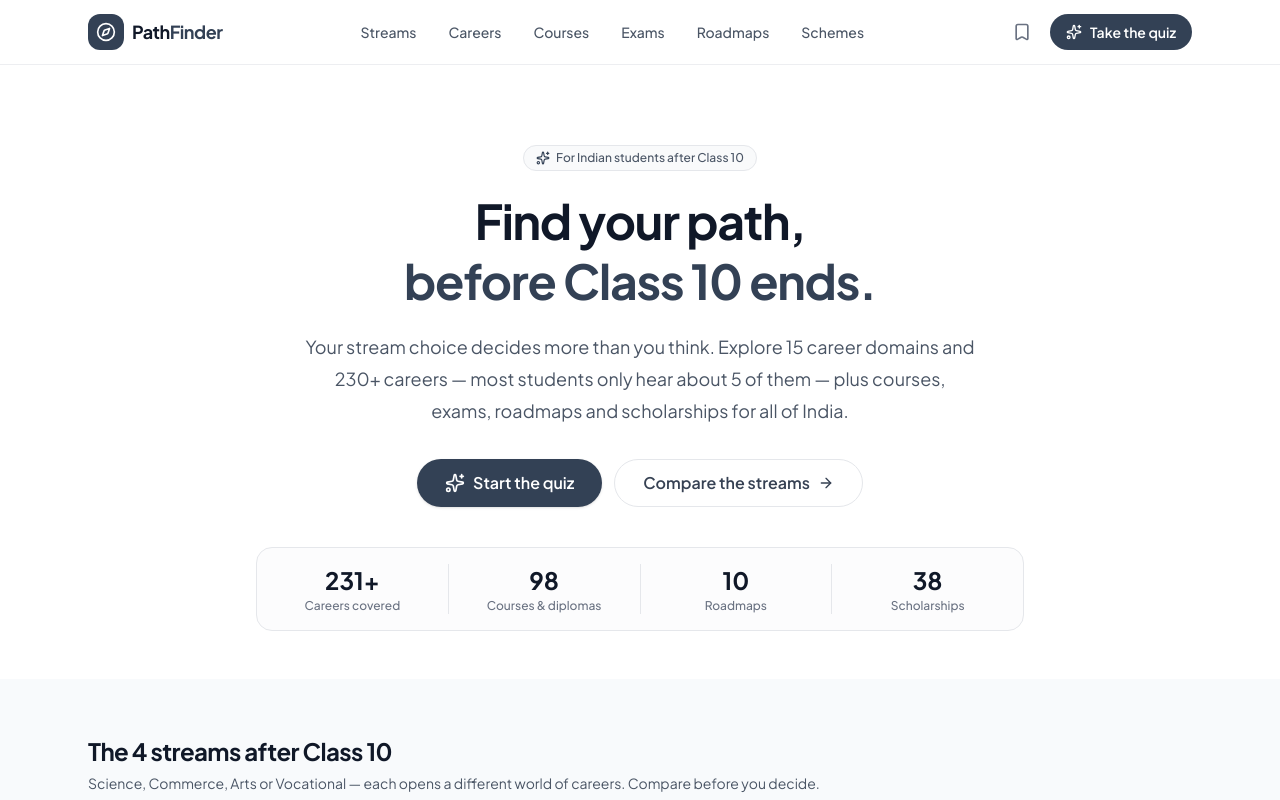
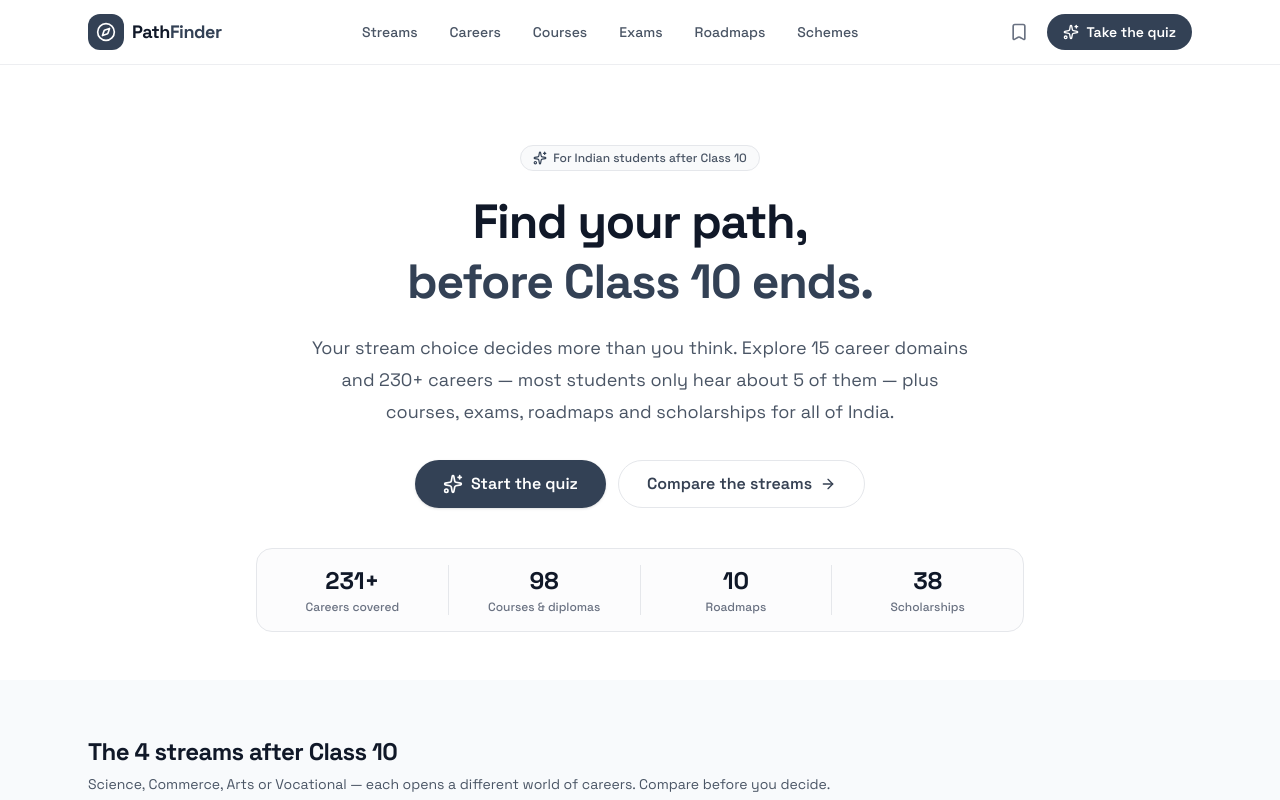
Before and after one commit to Tejaswini1979/pathfinder, a Next.js app: page / in a window 1280 px wide. Shown: the top 800 px of the page. Built offline with nearby package versions, Linux system fonts and the light colour scheme.

Commit message:
Fix invisible text by enforcing light theme and switch to Space Grotesk font

```diff
--- a/src/app/globals.css
+++ b/src/app/globals.css
@@ -10,7 +10,7 @@
   --color-background: var(--background);
   --color-foreground: var(--foreground);
   --color-surface-muted: var(--surface-muted);
-  --font-sans: var(--font-plus-jakarta-sans), ui-sans-serif, system-ui, sans-serif;
+  --font-sans: var(--font-space-grotesk), ui-sans-serif, system-ui, sans-serif;
   --font-mono: ui-monospace, SFMono-Regular, Menlo, monospace;
 }
 
@@ -31,10 +31,3 @@
   font-family: var(--font-sans);
   -webkit-font-smoothing: antialiased;
 }
-
-@media (prefers-color-scheme: dark) {
-  :root {
-    --background: #0a0a0a;
-    --foreground: #ededed;
-  }
-}
--- a/src/app/layout.tsx
+++ b/src/app/layout.tsx
@@ -1,12 +1,12 @@
 import type { Metadata } from "next";
-import { Plus_Jakarta_Sans } from "next/font/google";
+import { Space_Grotesk } from "next/font/google";
 import "./globals.css";
 import Nav from "@/components/Nav";
 import Footer from "@/components/Footer";
 import BackButton from "@/components/BackButton";
 
-const plusJakartaSans = Plus_Jakarta_Sans({
-  variable: "--font-plus-jakarta-sans",
+const spaceGrotesk = Space_Grotesk({
+  variable: "--font-space-grotesk",
   subsets: ["latin"],
 });
 
@@ -21,7 +21,7 @@
 
 export default function RootLayout({ children }: LayoutProps<"/">) {
   return (
-    <html lang="en" className={`${plusJakartaSans.variable} h-full antialiased`}>
+    <html lang="en" className={`${spaceGrotesk.variable} h-full antialiased`}>
       <body className="flex min-h-full flex-col">
         <Nav />
         <main className="flex flex-1 flex-col">{children}</main>
```
